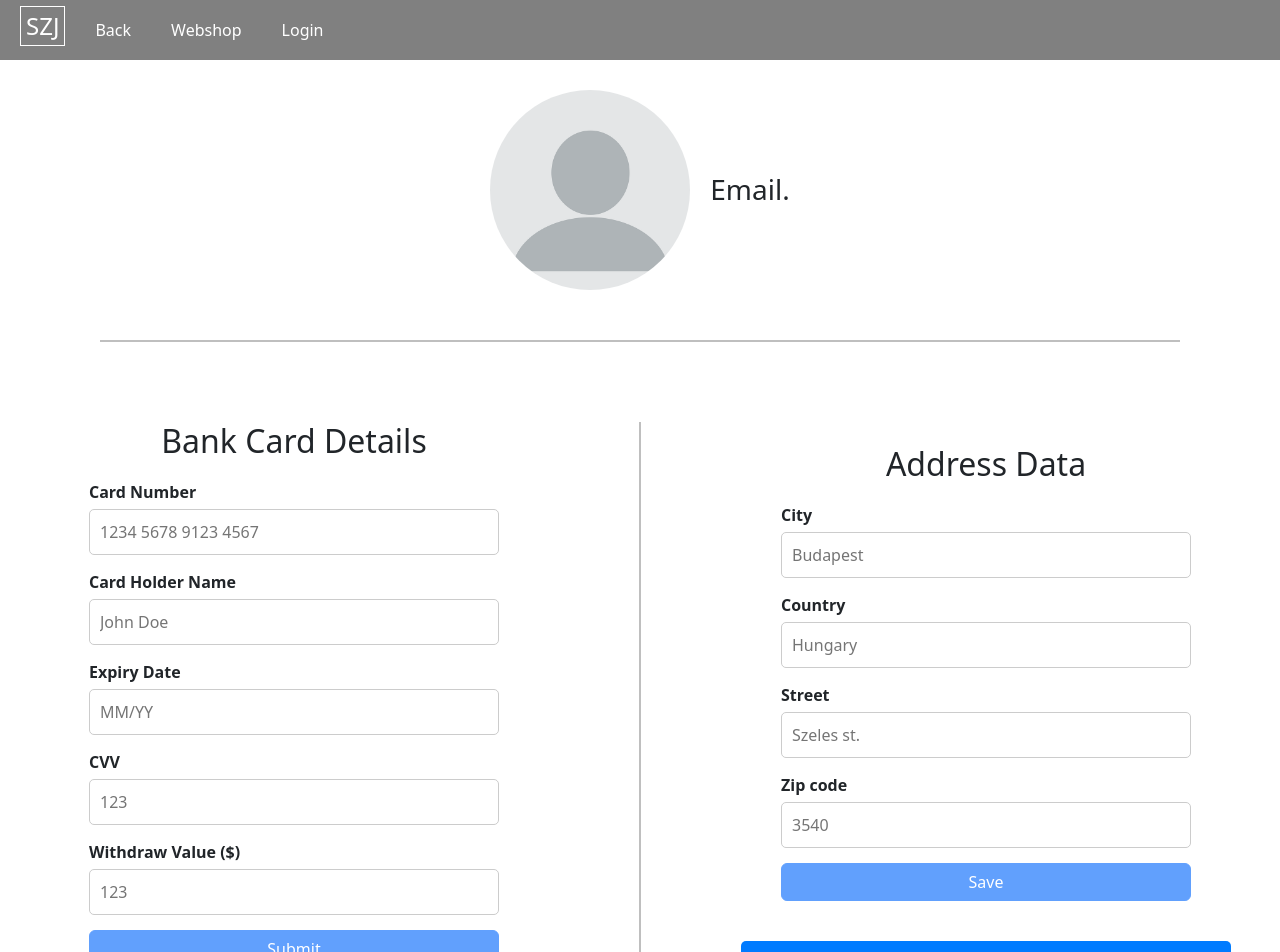
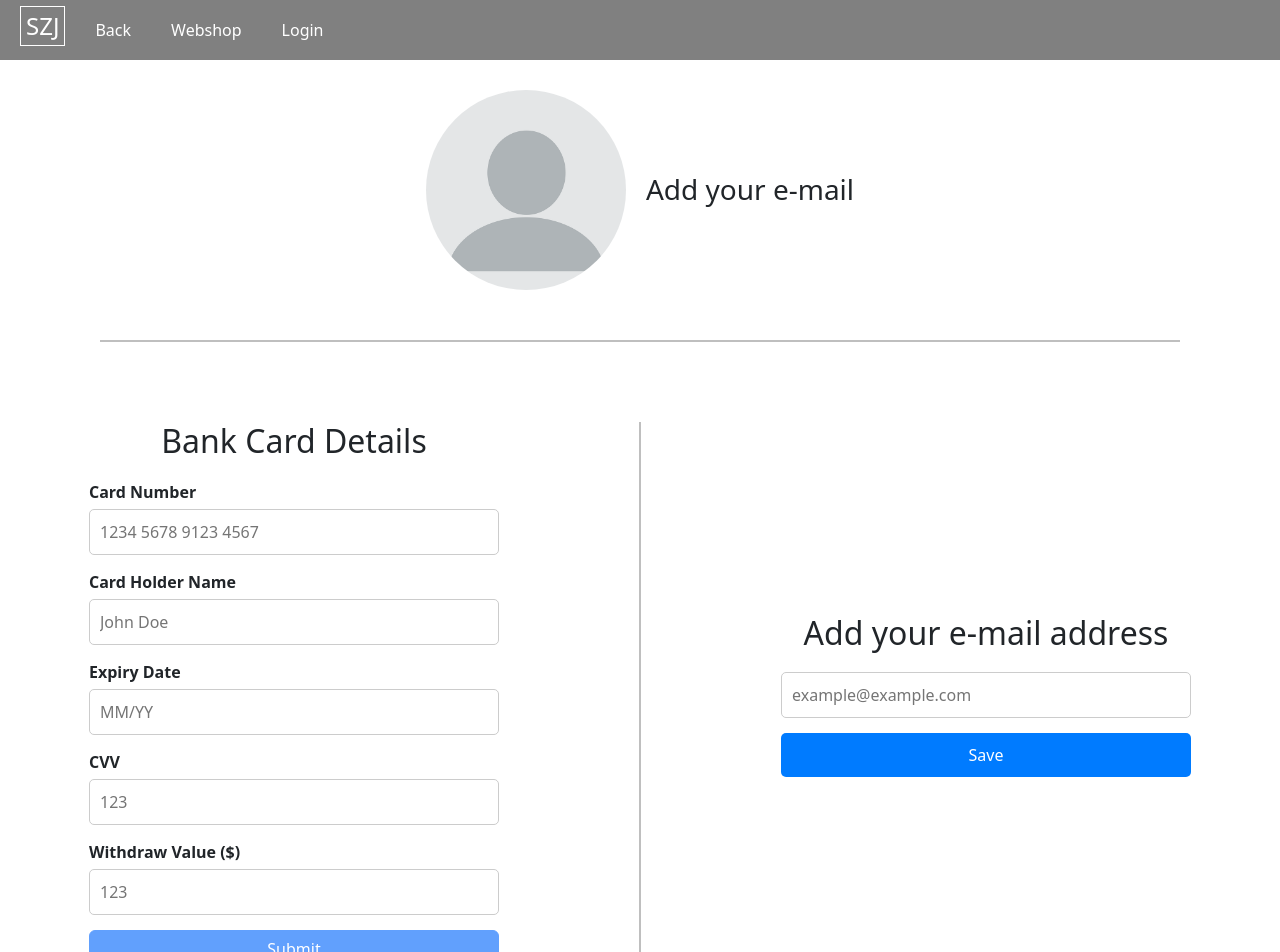
Before and after one commit to JBalaazs/SZJProject-frontend, a React (Create React App) app: page /client in a window 1280 px wide. Shown: the top 952 px of the page. Built offline with nearby package versions, Linux system fonts and the light colour scheme.

Commit message:
Add your email, update your address

```diff
--- a/src/endpoints/POST.tsx
+++ b/src/endpoints/POST.tsx
@@ -118,31 +118,6 @@ export function POST () {
 
     }
 
-    const saveAddress = (detail: detailType) => {
-
-        if(token)
-        {
-
-            fetch(`${process.env.REACT_APP_API_URL}/user/update`, {
-
-                method: 'PUT',
-                headers: {
-                    'Content-Type': 'application/json',
-                    'Authorization': 'Bearer ' + token
-                },
-                body: JSON.stringify({
-                    username: detail.username,
-                    balance: detail.balance,
-                    email: detail.email,
-                    address: detail.address
-                })
-
-            })
-
-        }
-
-    }
-
     const login = (loginData: authType) => {
 
         return fetch(`${process.env.REACT_APP_API_URL}/user/auth/login`, {
@@ -210,7 +185,6 @@ export function POST () {
         clearCart,
         createOrder,
         payTheCartsPrice,
-        saveAddress,
         login,
         logOut,
         register,
--- a/src/endpoints/PUT.tsx
+++ b/src/endpoints/PUT.tsx
@@ -1,4 +1,5 @@
 import { modifyProductType } from "../interfaces/InterfaceCollection";
+import { detailType } from "../interfaces/InterfaceCollection";
 
 export function PUT () {
 
@@ -26,10 +27,36 @@ export function PUT () {
 
     }
 
+    const saveAddress = (detail: detailType) => {
+
+        if(token)
+        {
+
+            fetch(`${process.env.REACT_APP_API_URL}/user/update`, {
+
+                method: 'PUT',
+                headers: {
+                    'Content-Type': 'application/json',
+                    'Authorization': 'Bearer ' + token
+                },
+                body: JSON.stringify({
+                    username: detail.username,
+                    balance: detail.balance,
+                    email: detail.email,
+                    address: detail.address
+                })
+
+            })
+
+        }
+
+    }
+
     /*Return:*/
 
     return{
-        addModifyProduct
+        addModifyProduct,
+        saveAddress
     }
 
 }
--- a/src/pages/Client.tsx
+++ b/src/pages/Client.tsx
@@ -26,7 +26,7 @@ export default function Client () {
                 <div className="profileData">
 
                     <h1>{clientService.endpoints_GET.detail?.username}</h1>
-                    <h3>Email.</h3>
+                    <h3>{clientService.endpoints_GET.detail?.email ? clientService.endpoints_GET.detail?.email : "Add your e-mail"}</h3>
 
                 </div>
 
@@ -73,7 +73,14 @@ export default function Client () {
                 <div className="userData">
 
                     <div className="card-container">
-                        <h2>Address Data</h2>
+
+                        {
+
+                            clientService.endpoints_GET.detail?.email || (clientService.email && clientService.nextPage) ?
+                            (
+                                <>
+
+                                    <h2>Add your address</h2>
                                     <form>
                                         <div className="form-group">
                                             <label >City</label>
@@ -94,9 +101,31 @@ export default function Client () {
 
                                         <button onClick={clientService.saveAddress} className="btn btn-primary" disabled={!clientService.isFormValidAddressData()}>{clientService.isAddress() ? 'Modify' : 'Save'}</button>
                                     </form>
+
+                                </>
+
+                            ) :
+                            (
+
+                                <>
+
+                                    <h2>Add your e-mail address</h2>
+
+                                    <form>
+                                        <div className="form-group">
+                                            <input type="text" name="email" placeholder="example@example.com" onChange={clientService.handleChange} style={{borderColor: `${clientService.errorEmail}`}} required/>
                                         </div>
+                                    </form>
+                                    <button onClick={clientService.saveEmail}>Save</button>
 
-                    <button onClick={clientService.írdki}>Írd ki.</button>
+
+                                </>
+
+                            )
+
+                        }
+
+                    </div>
 
                 </div>
 
--- a/src/service/clientService.tsx
+++ b/src/service/clientService.tsx
@@ -5,6 +5,7 @@ import { errorBankType } from "../interfaces/InterfaceCollection";
 import { addressType } from "../interfaces/InterfaceCollection";
 import { POST } from "../endpoints/POST";
 import { GET } from "../endpoints/GET";
+import { PUT } from "../endpoints/PUT";
 
 export function useClientService () {
 
@@ -12,6 +13,7 @@ export function useClientService () {
 
     const endpoints_POST = POST();
     const endpoints_GET = GET();
+    const endpoints_PUT = PUT();
 
     /*useEffect:*/
 
@@ -30,6 +32,12 @@ export function useClientService () {
     const [errorBankData, setErrorBankData] = useState<errorBankType | null>(null);
 
     const [address, setAddress] = useState<addressType | null>(null);
+
+    const [email, setEmail] = useState('');
+
+    const [errorEmail, setErrorEmail] = useState('');
+
+    const [nextPage, setNextPage] = useState(false);
 
     const [errorAddressData, setErrorAddressData] = useState<addressType | null>(null);
 
@@ -276,6 +284,28 @@ export function useClientService () {
 
         }
 
+        /*EMAIL:*/
+
+        if(name == 'email') {
+
+            const isValid = /^[a-zA-Z0-9._%+-]+@[a-zA-Z0-9.-]+\.[a-zA-Z]{2,}$/.test(value);
+
+            if(isValid)
+            {
+
+                setEmail(value);
+                setErrorEmail('green');
+
+            }
+            else
+            {
+
+                setErrorEmail('red');
+
+            }
+
+        }
+
     }
 
     const getMoney = () => {
@@ -298,36 +328,20 @@ export function useClientService () {
 
                 username: endpoints_GET.detail?.username,
                 balance: endpoints_GET.detail?.balance,
-                email: "example@example.com",  /*saveEmail, updateEmail miss.*/
+                email: endpoints_GET.detail.email ? endpoints_GET.detail.email : email, /*saveEmail, updateEmail miss.*/
                 address: address
-
 
             };
 
-            endpoints_POST.saveAddress(detail);
+            endpoints_PUT.saveAddress(detail);
 
         }
 
     }
 
-    const írdki = () => {
+    const saveEmail = () => {
 
-        if(address && endpoints_GET.detail)
-        {
-
-            const detail: detailType = {
-
-                username: endpoints_GET.detail?.username,
-                balance: endpoints_GET.detail?.balance,
-                email: endpoints_GET.detail?.email,
-                address: address
-
-
-            };
-
-            console.log(detail);
-
-        }
+        setNextPage(true);
 
     }
 
@@ -340,15 +354,17 @@ export function useClientService () {
         isFormValidAddressData,
         saveAddress,
         isAddress,
+        saveEmail,
 
         errorBankData,
         formattedValue,
         errorAddressData,
         address,
         endpoints_GET,
+        email,
+        errorEmail,
+        nextPage
 
-
-        írdki
     }
 
 }
```
Lines whose indentation alone changed are shown as unchanged.
